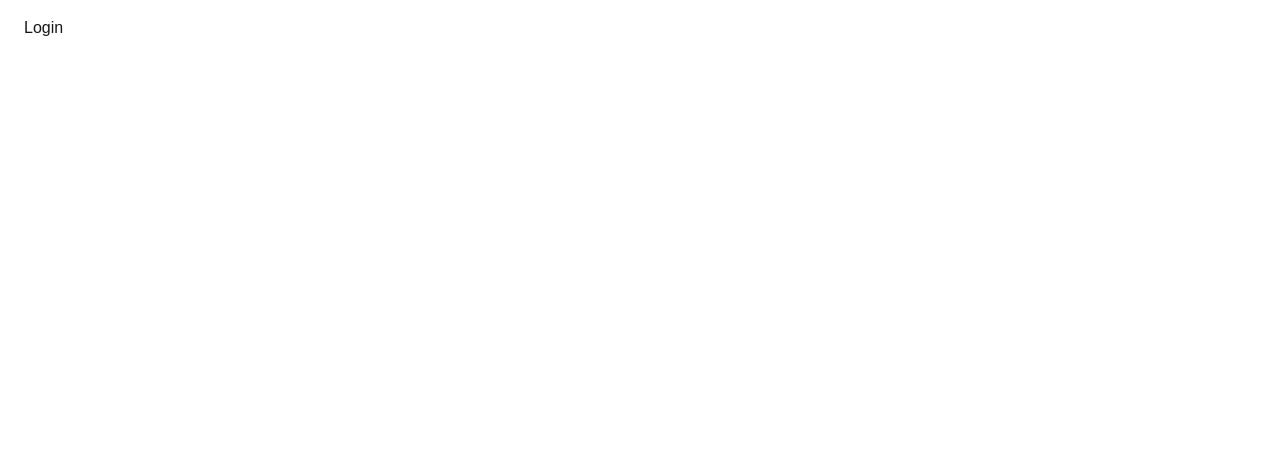
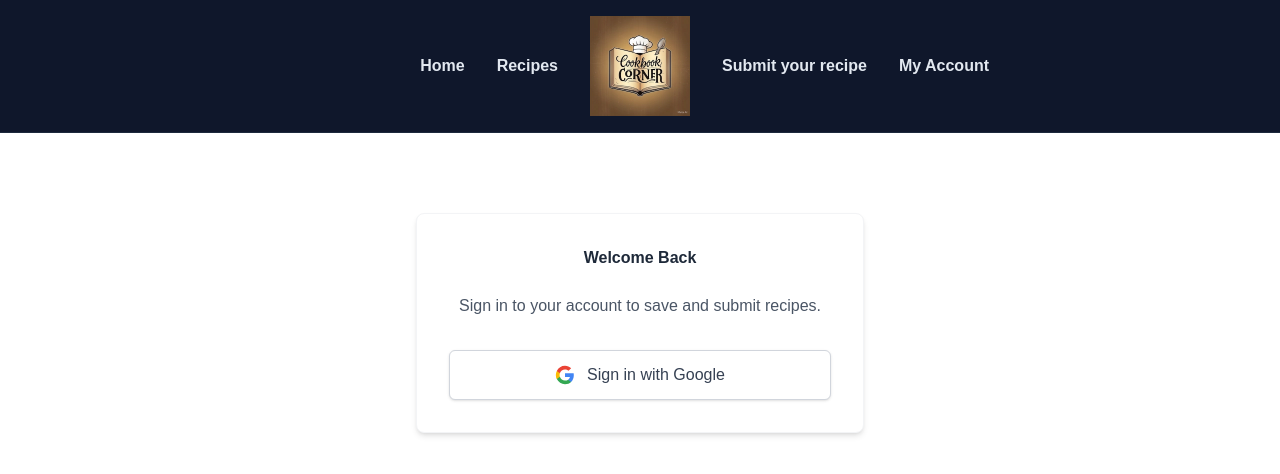
Before and after one commit to murilolhernandes/cookbook, a Next.js app: page /login in a window 1280 px wide. Shown: the top 474 px of the page. Built offline with nearby package versions, Linux system fonts and the light colour scheme; no server answers.

Commit message:
Added header, and the log in button to the login page.

```diff
--- a/app/ui/login-form.tsx
+++ b/app/ui/login-form.tsx
@@ -1,7 +1,57 @@
 'use client';
 
+import { createClient } from "@/utils/supabase/client";
+
 export default function LoginForm() {
+  const supabase = createClient();
+
+  // Remember to change the URL on Google Dev to match Vercel's
+  const handleGoogleLogin = async () => {
+    await supabase.auth.signInWithOAuth({
+      provider: 'google',
+      options: {
+        redirectTo: `${window.location.origin}/auth/callback`,
+      },
+    });
+  };
+
   return (
-    <div></div>
+    <div className="flex flex-col items-center justify-center py-20">
+      <div className="w-full max-w-md bg-white p-8 rounded-lg shadow-md border border-gray-100">
+
+        <h2 className="text-2x1 font-bold text-center text-gray-800 mb-6">
+          Welcome Back
+        </h2>
+
+        <p className="text-gray-600 text-center mb-8">
+          Sign in to your account to save and submit recipes.
+        </p>
+
+        <button
+          onClick={handleGoogleLogin}
+          className="w-full flex items-center justify-center gap-3 bg-white border border-gray-300 rounded-md p-3 text-gray-700 hover:bg-gray-50 transition-colors font-medium shadow-sm cursor-pointer"
+        >
+          <svg className="w-5 h-5" viewBox="0 0 24 24">
+            <path
+              d="M22.56 12.25c0-.78-.07-1.53-.2-2.25H12v4.26h5.92c-.26 1.37-1.04 2.53-2.21 3.31v2.77h3.57c2.08-1.92 3.28-4.74 3.28-8.09z"
+              fill="#4285F4"
+            />
+            <path
+              d="M12 23c2.97 0 5.46-.98 7.28-2.66l-3.57-2.77c-.98.66-2.23 1.06-3.71 1.06-2.86 0-5.29-1.93-6.16-4.53H2.18v2.84C3.99 20.53 7.7 23 12 23z"
+              fill="#34A853"
+            />
+            <path
+              d="M5.84 14.09c-.22-.66-.35-1.36-.35-2.09s.13-1.43.35-2.09V7.07H2.18C1.43 8.55 1 10.22 1 12s.43 3.45 1.18 4.93l2.85-2.22.81-.62z"
+              fill="#FBBC05"
+            />
+            <path
+              d="M12 5.38c1.62 0 3.06.56 4.21 1.64l3.15-3.15C17.45 2.09 14.97 1 12 1 7.7 1 3.99 3.47 2.18 7.07l3.66 2.84c.87-2.6 3.3-4.53 6.16-4.53z"
+              fill="#EA4335"
+            />
+          </svg>
+          Sign in with Google
+        </button>
+      </div>
+    </div>
   );
 }
--- a/components/header.tsx
+++ b/components/header.tsx
@@ -1,11 +1,77 @@
 import Link from 'next/link';
+import Image from 'next/image';
 
 export default function Header() {
+  const isLoggedIn = false;
+  const username = 'Chef';
+
   return (
-    <header className="site-header sticky top-0 z-50">
-      <div className="mx-auto flex max-w-7x1 items-center justify-between px-6 py-4">
-        <Link href="/login" className="login">Login</Link>
+    <header className="sticky top-0 z-50 bg-slate-900 border-b border-slate-800 p-4 md:grid md:grid-cols-[1fr_100px_1fr] md:gap-8 md:items-center">
+
+      <nav className="hidden md:flex md:gap-8 md:justify-end text-slate-200 font-bold">
+        <Link
+          href={isLoggedIn ? "/account/" : "/"}
+          title="Return to home page"
+          className="hover:text-blue-400 transition-colors"
+        >
+          Home
+        </Link>
+        <Link
+          href="/recipes/"
+          title="Click to see our recipes"
+          className="hover:text-blue-400 transition-colors"
+        >
+          Recipes
+        </Link>
+      </nav>
+
+      <div className="flex justify-center md:justify-self-center">
+        <Link href="/">
+          <Image
+            src="/logo.webp"
+            alt="cookbook project logo"
+            width={100}
+            height={100}
+            className="w-[100px] h-[100px] object-contain"
+          />
+        </Link>
       </div>
+      <nav className="hidden md:flex md:gap-8 md:justify-start text-slate-200 font-bold">
+        <Link
+          href="/recipes/submit"
+          title="Click to submit your recipe"
+          className="hover:text-blue-400 transition-colors"
+        >
+          Submit your recipe
+        </Link>
+        <div className="flex gap-8">
+          {isLoggedIn ? (
+            <>
+              <Link
+                href="/account/"
+                title="Click to manage your account"
+                className="hover:text-blue-400 transition-colors"
+              >
+                Welcome {username}
+              </Link>
+              <button
+                title="Click to log out"
+                className="hover:text-blue-400 transition-colors cursor-pointer font-bold"
+              >
+                Logout
+              </button>
+            </>
+          ) : (
+            <Link
+              href="/login"
+              title="Click to log in"
+              className="hover:text-blue-400 transition-colors"
+            >
+              My Account
+            </Link>
+          )}
+        </div>
+      </nav>
     </header>
   );
 }
--- a/package.json
+++ b/package.json
@@ -9,6 +9,8 @@
     "lint": "eslint"
   },
   "dependencies": {
+    "@supabase/ssr": "^0.9.0",
+    "@supabase/supabase-js": "^2.100.1",
     "next": "16.2.1",
     "react": "19.2.4",
     "react-dom": "19.2.4"
--- /dev/null
+++ b/utils/supabase/client.ts
@@ -0,0 +1,8 @@
+import { createBrowserClient } from '@supabase/ssr';
+
+export function createClient() {
+  return createBrowserClient(
+    process.env.NEXT_PUBLIC_SUPABASE_URL!,
+    process.env.NEXT_PUBLIC_SUPABASE_ANON_KEY!
+  );
+}
```
Also changed, not shown: 1 other file (tests, documents, lock files or other folders).
